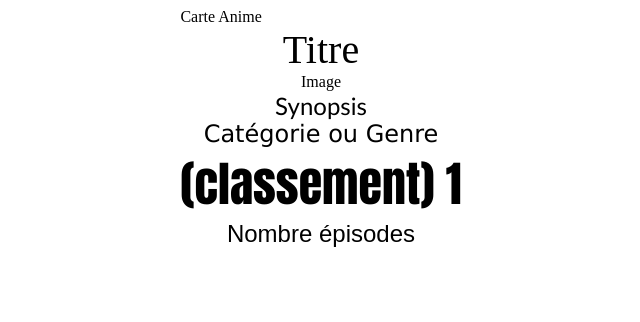
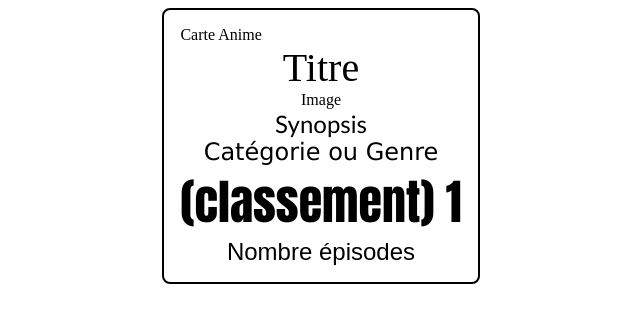
Before and after one commit to JenvrinThomas/anime_requester, a plain HTML site: page index.html in a window 1280 px wide. Shown: the whole page, without its empty margins (319-959 px from the left). Drawn offline with Linux system fonts and the light colour scheme; no server answers.

Commit message:
ajout bordure carte

```diff
--- a/style.css
+++ b/style.css
@@ -1,6 +1,9 @@
 .carte{
     align-self: center;
     justify-self: center;
+    border: 2px solid black;
+    border-radius: 8px;
+    padding: 1em;
 }
 
 .contenu{
```
